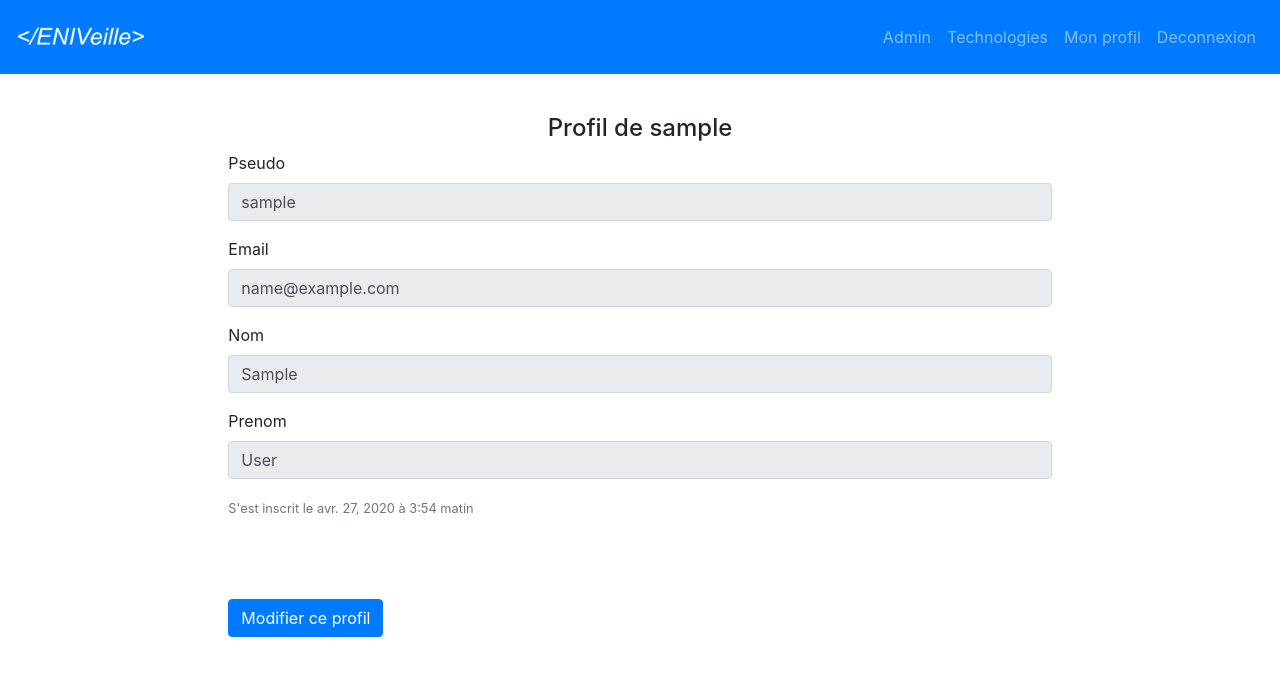
After one commit to Pefouk/StageENI, a Django app: a page that uses ENIVeille/templates/ENIVeille/profil.html in a window 1280 px wide. The commit adds this page. Shown: the top 676 px of the page. Run offline with Django 3.2, Linux system fonts and the light colour scheme; the visitor is signed in with stand-in values (Sample User, id 1); data comes from the database, SQL or seed files in the repository; some libraries are stand-ins or nearby versions.

Commit message:
peaufinage + page profil

```diff
--- a/ENIVeille/models.py
+++ b/ENIVeille/models.py
@@ -51,7 +51,7 @@ class Publication(models.Model):
 
     class Meta:
         verbose_name = "publication"
-        ordering = ['datePublication']
+        ordering = ['-datePublication']
 
     def __str__(self):
         return self.titre
--- a/ENIVeille/static/css/style.css
+++ b/ENIVeille/static/css/style.css
@@ -34,21 +34,11 @@ fieldset {
     display: grid;
 }
 
-.publications {
-    margin-left: 2vmax;
-    margin-right: 2vmax;
-    padding-left: 2px;
-    padding-right: 2px;
-    border: gray solid 2px;
-    display: flex;
-    flex-direction: column;
-    overflow: auto;
+.card-custom {
+    margin-top: 2vh;
+    margin-bottom: 2vh;
 }
 
-.publication {
-    display: flex;
-
-    border: gray solid 1px;
-    margin-bottom: 5px;
-    margin-top: 5px;
+.navbar {
+    margin-bottom: 5vh;
 }
--- a/ENIVeille/templates/ENIVeille/home.html
+++ b/ENIVeille/templates/ENIVeille/home.html
@@ -6,7 +6,7 @@
     <h4 class="nom_technologie">Bienvenue {{ request.user }} !</h4>
     <div class="card offset-1 col-10">
         {% for publi in publications %}
-            <div class="card">
+            <div class="card card-custom">
                 <div class="row no-gutters">
                     <div class="col-md-2">
                         <img src="
--- a/ENIVeille/templates/ENIVeille/include/header.html
+++ b/ENIVeille/templates/ENIVeille/include/header.html
@@ -1,21 +1,28 @@
 {% load static %}
-<nav class="navbar navbar-expand-lg navbar-dark bg-dark">
-    <a class="navbar-brand" href="/"><img src="{% static 'img/Logo.png' %}" alt="</ENIVeille" width="200vmin"></a>
+<nav class="navbar navbar-expand-lg navbar-dark bg-primary">
+    <a class="navbar-brand" href="/"><img src="{% static 'img/Logo.png' %}" alt="</ENIVeille>" style="width: 10vw"></a>
     {% if request.user.is_authenticated %}
         <button class="navbar-toggler" type="button" data-toggle="collapse" data-target="#navbarSupportedContent"
                 aria-controls="navbarSupportedContent" aria-expanded="false" aria-label="Toggle navigation">
             <span class="navbar-toggler-icon"></span>
         </button>
         <div class="collapse navbar-collapse" id="navbarSupportedContent">
-            <ul class="navbar-nav mr-auto">
+            <ul class="navbar-nav mr-auto text-right">
+            </ul>
+            <ul class="navbar-nav navbar-right text-right">
+                {% if request.user.is_superuser %}
+                    <li class="nav-item">
+                        <a class="nav-link" href="/admin">Admin</a>
+                    </li>
+                {% endif %}
+                <li class="nav-item">
+                    <a href="{% url 'listetechnologies' %}" class="nav-link">Technologies</a>
+                </li>
+                <li class="nav-item">
+                    <a href="{% url 'profil' request.user.username %}" class="nav-link">Mon profil</a>
+                </li>
                 <li class="nav-item">
                     <a class="nav-link" href="{% url 'deconnexion' %}">Deconnexion</a>
-                </li>
-                <li class="nav-item">
-                    <a class="nav-link" href="/admin">Admin</a>
-                </li>
-                <li class="nav-item">
-                    <a href="{% url 'listetechnologies' %}" class="nav-link">Technologies</a>
                 </li>
             </ul>
         </div>
--- /dev/null
+++ b/ENIVeille/templates/ENIVeille/profil.html
@@ -0,0 +1,39 @@
+{% extends 'ENIVeille/include/main.html' %}
+{% load static %}
+{% block title %}
+    : {{ user.username }}
+{% endblock %}
+
+{% block content %}
+    <h4 class="nom_technologie">Profil de {{ user.username }}</h4>
+    <form class="offset-2 col-8">
+        <div class="form-group">
+            <label for="pseudo">Pseudo</label>
+            <input type="text" class="form-control" id="pseudo" aria-describedby="emailHelp"
+                   disabled value="{{ user.username }}">
+        </div>
+        <div class="form-group">
+            <label for="email">Email</label>
+            <input type="text" class="form-control" id="email" aria-describedby="emailHelp"
+                   disabled value="{{ user.email }}">
+        </div>
+        <div class="form-group">
+            <label for="nom">Nom</label>
+            <input type="text" class="form-control" id="nom" aria-describedby="emailHelp"
+                   disabled value="{{ user.first_name }}">
+        </div>
+        <div class="form-group">
+            <label for="prenom">Prenom</label>
+            <input type="text" class="form-control" id="prenom" aria-describedby="emailHelp"
+                   disabled value="{{ user.last_name }}">
+        </div>
+        <p class="card-text"><small
+                class="text-muted">S'est inscrit le {{ user.date_joined | date }} à {{ user.date_joined | time }}</small>
+        </p>
+        {% if request.user == user or request.user.is_superuser %}
+            <div class="buttons_connexion">
+                <a class="btn btn-primary" href="{% url 'editprofil' user.username %}" role="button">Modifier ce profil</a>
+            </div>
+        {% endif %}
+    </form>
+{% endblock %}
--- a/ENIVeille/templates/ENIVeille/technologie.html
+++ b/ENIVeille/templates/ENIVeille/technologie.html
@@ -4,11 +4,11 @@
     : {{ techno }}
 {% endblock %}
 {% block content %}
-    <h1 class="nom_technologie">{{ techno.titre }}</h1>
+    <h4 class="nom_technologie">{{ techno.titre }}</h4>
     <div class="card offset-1 col-10">
         {% if publications %}
             {% for publi in publications %}
-                <div class="card">
+                <div class="card card-custom">
                     <div class="row no-gutters">
                         <div class="col-md-2">
                             <img src="
@@ -32,7 +32,7 @@
                 </div>
             {% endfor %}
         {% else %}
-            <h1 class="text-center">On ne sait rien sur cette technologie...</h1>
+            <h3 class="text-center">On ne sait rien sur cette technologie...</h3>
         {% endif %}
     </div>
 {% endblock %}
--- a/ENIVeille/templates/ENIVeille/technologieliste.html
+++ b/ENIVeille/templates/ENIVeille/technologieliste.html
@@ -4,14 +4,14 @@
     : Liste des technologies
 {% endblock %}
 {% block content %}
-    <h1 class="nom_technologie">Liste des technologies</h1>
+    <h4 class="nom_technologie">Liste des technologies</h4>
     <div class="card offset-1 col-10">
         {% for technologie in technologies %}
-            <div class="card">
+            <div class="card card-custom">
                 <div class="row no-gutters">
                     <div class="col-md-2">
                         <img src="{{ technologie.image }}"
-                             alt="Logo-{{ technologie.titre }}" style="width: 10vw">
+                             alt="Logo-{{ technologie.titre }}" style="width: 5vw">
                     </div>
                     <div class="card-body">
                         <a href="{% url 'technologie' technologie.titre %}"><h5 class="card-title">{{ technologie.titre }}</h5></a>
--- a/ENIVeille/views.py
+++ b/ENIVeille/views.py
@@ -98,3 +98,28 @@ def publication(request, idpublication, nomtechno):
         return redirect(home)
     return render(request, 'ENIVeille/publication.html',
                   {'publication': post})
+
+
+def profil(request, pseudo):
+    if not request.user.is_authenticated:
+        messages.info(request, 'Merci de vous connecter !')
+        return redirect(connexion)
+    if not User.objects.filter(username__exact=pseudo).exists():
+        messages.info(request, 'Profil inexistant !')
+        return redirect(home)
+    user = User.objects.filter(username__exact=pseudo).get()
+    return render(request, 'ENIVeille/profil.html', {'user': user})
+
+
+def editprofil(request, pseudo):
+    if not request.user.is_authenticated:
+        messages.info(request, 'Merci de vous connecter !')
+        return redirect(connexion)
+    if request.user.username != pseudo and not request.user.is_superuser:
+        messages.info(request, 'Vous ne pouvez pas modifier le profil de quelqu\'un d\'autre !')
+        return redirect(home)
+    if not User.objects.filter(username__exact=pseudo).exists():
+        messages.info(request, 'Profil inexistant !')
+        return redirect(home)
+    user = User.objects.filter(username__exact=pseudo).get()
+    return render(request, 'ENIVeille/profil.html', {'user': user})
--- a/Stage/urls.py
+++ b/Stage/urls.py
@@ -26,5 +26,7 @@ urlpatterns = [
     path('inscription', views.inscription, name="inscription"),
     path('t/<nomtechno>', views.technologie, name="technologie"),
     path('t/<nomtechno>/p/<idpublication>', views.publication, name="publication"),
-    path('technologies', views.listetechnologies, name="listetechnologies")
+    path('technologies', views.listetechnologies, name="listetechnologies"),
+    path('u/<pseudo>', views.profil, name="profil"),
+    path('edit/u/<pseudo>', views.editprofil, name="editprofil")
 ]
```
Also changed, not shown: ENIVeille/templates/ENIVeille/publication.html (+18 -2 lines), ENIVeille/static/img/Icone.png, ENIVeille/static/img/Logo.png, ENIVeille/templates/ENIVeille/include/main.html (indentation only).
